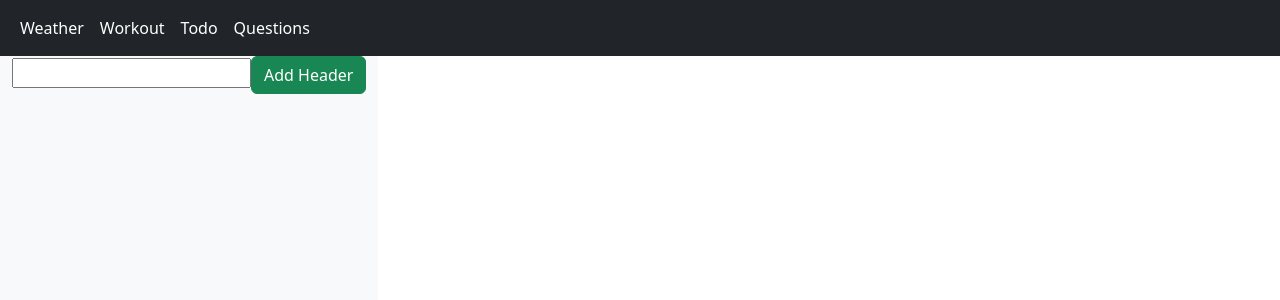
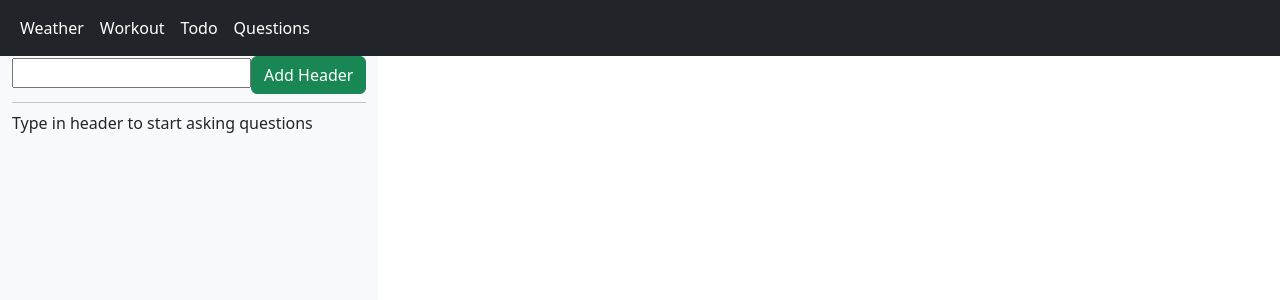
Before and after one commit to 19jzwiener/Tasks, a React (Create React App) app: page /Questions in a window 1280 px wide. Shown: the top 300 px of the page. Built offline with nearby package versions, Linux system fonts and the light colour scheme.

Commit message:
Small Changes

```diff
--- a/src/components/leftSidebarComp/QuestionType.js
+++ b/src/components/leftSidebarComp/QuestionType.js
@@ -94,6 +94,9 @@ function QuestionType() {
               >
                 Add Header
               </button>
+              {/* LineBreak */}
+              <hr class="my-2" />
+              <p>Type in header to start asking questions</p>
             </div>
           </div>
         </div>
@@ -116,8 +119,6 @@ function QuestionType() {
                         >
                           Open answer sheet
                         </button>
-                        {/* LineBreak */}
-                        <hr class="my-2" />
                       </>
                     )}
                   </div>
--- a/src/index.css
+++ b/src/index.css
@@ -1,3 +1,4 @@
 * {
     margin: 0;
+
 }
```
Also changed, not shown: src/components/leftSidebarComp/Weather.css (line endings or trailing spaces).
